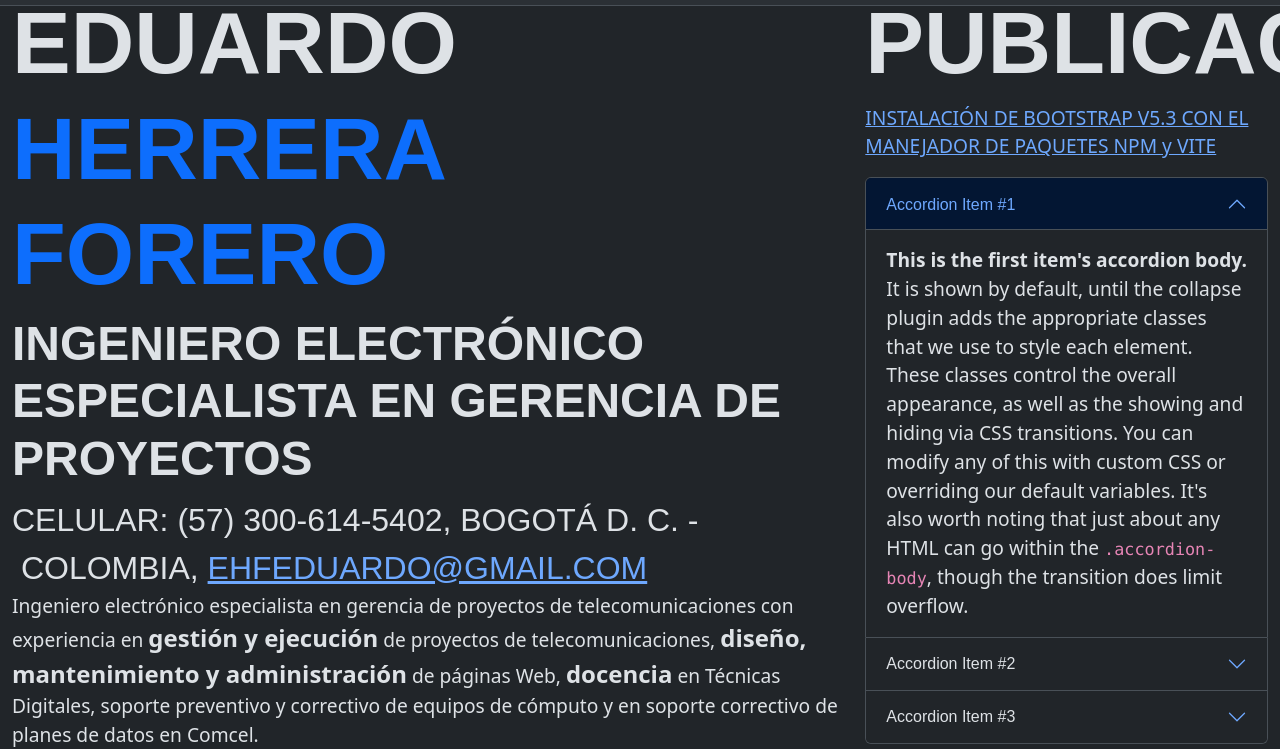
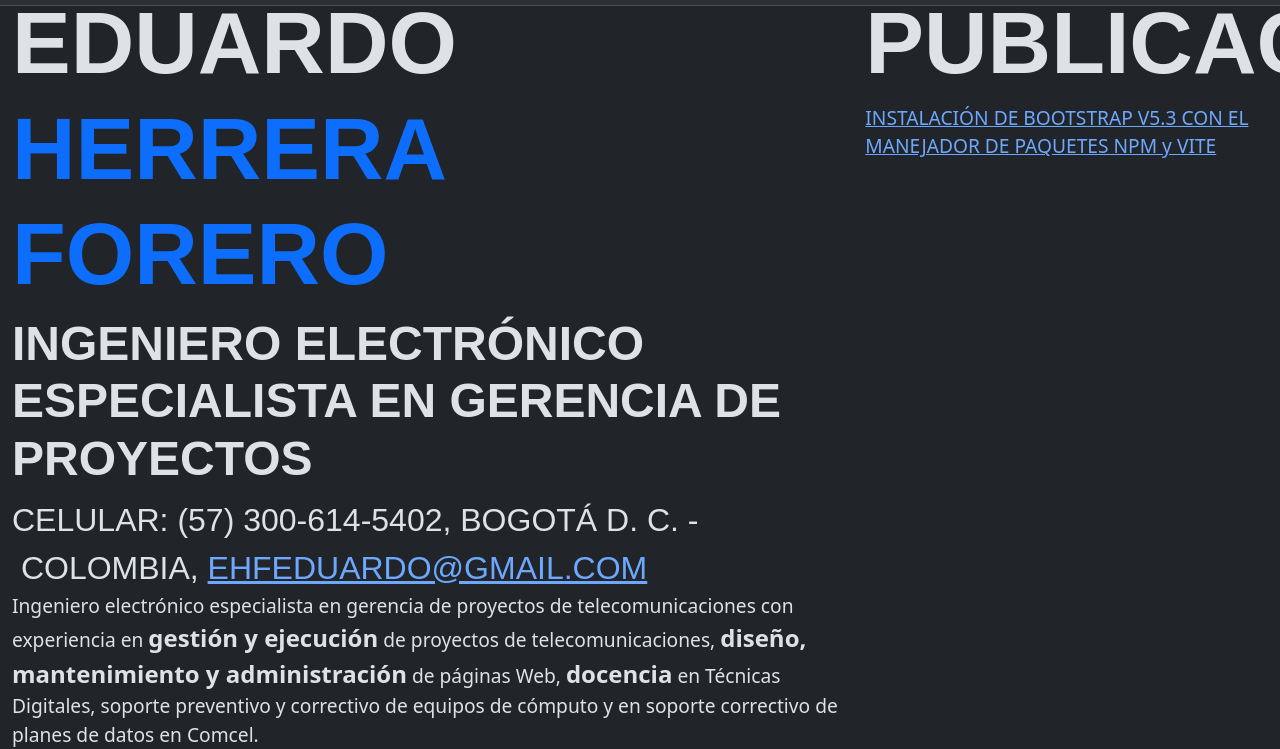
Before and after one commit to eduardoherreraf/Plantilla_BT5, a website built with Vite: page src/index.html in a window 1280 px wide. Shown: the part 58-807 px from the top of the page. Built offline with nearby package versions, Linux system fonts and the light colour scheme; a web font is replaced by a local one.

Commit message:
delete acordeón ejemplo de publicaciones

```diff
--- a/src/index.html
+++ b/src/index.html
@@ -1433,89 +1433,6 @@
         <ul class="list-unstyled">
           <li><a href="#vite">INSTALACIÓN DE BOOTSTRAP V5.3 CON EL MANEJADOR DE PAQUETES NPM y VITE</a></li>
         </ul>
-
-        <div
-          class="accordion"
-          id="accordionExample">
-          <div class="accordion-item">
-            <h2 class="accordion-header">
-              <button
-                class="accordion-button"
-                type="button"
-                data-bs-toggle="collapse"
-                data-bs-target="#collapseOne"
-                aria-expanded="true"
-                aria-controls="collapseOne">
-                Accordion Item #1
-              </button>
-            </h2>
-            <div
-              id="collapseOne"
-              class="accordion-collapse collapse show"
-              data-bs-parent="#accordionExample">
-              <div class="accordion-body">
-                <strong>This is the first item's accordion body.</strong> It is shown by default, until the
-                collapse plugin adds the appropriate classes that we use to style each element. These classes
-                control the overall appearance, as well as the showing and hiding via CSS transitions. You can
-                modify any of this with custom CSS or overriding our default variables. It's also worth noting
-                that just about any HTML can go within the <code>.accordion-body</code>, though the transition
-                does limit overflow.
-              </div>
-            </div>
-          </div>
-          <div class="accordion-item">
-            <h2 class="accordion-header">
-              <button
-                class="accordion-button collapsed"
-                type="button"
-                data-bs-toggle="collapse"
-                data-bs-target="#collapseTwo"
-                aria-expanded="false"
-                aria-controls="collapseTwo">
-                Accordion Item #2
-              </button>
-            </h2>
-            <div
-              id="collapseTwo"
-              class="accordion-collapse collapse"
-              data-bs-parent="#accordionExample">
-              <div class="accordion-body">
-                <strong>This is the second item's accordion body.</strong> It is hidden by default, until the
-                collapse plugin adds the appropriate classes that we use to style each element. These classes
-                control the overall appearance, as well as the showing and hiding via CSS transitions. You can
-                modify any of this with custom CSS or overriding our default variables. It's also worth noting
-                that just about any HTML can go within the <code>.accordion-body</code>, though the transition
-                does limit overflow.
-              </div>
-            </div>
-          </div>
-          <div class="accordion-item">
-            <h2 class="accordion-header">
-              <button
-                class="accordion-button collapsed"
-                type="button"
-                data-bs-toggle="collapse"
-                data-bs-target="#collapseThree"
-                aria-expanded="false"
-                aria-controls="collapseThree">
-                Accordion Item #3
-              </button>
-            </h2>
-            <div
-              id="collapseThree"
-              class="accordion-collapse collapse"
-              data-bs-parent="#accordionExample">
-              <div class="accordion-body">
-                <strong>This is the third item's accordion body.</strong> It is hidden by default, until the
-                collapse plugin adds the appropriate classes that we use to style each element. These classes
-                control the overall appearance, as well as the showing and hiding via CSS transitions. You can
-                modify any of this with custom CSS or overriding our default variables. It's also worth noting
-                that just about any HTML can go within the <code>.accordion-body</code>, though the transition
-                does limit overflow.
-              </div>
-            </div>
-          </div>
-        </div>
       </aside>
       <!-- -------------------------------- fin barra lateral -------------------------------- -->
     </div>
```
